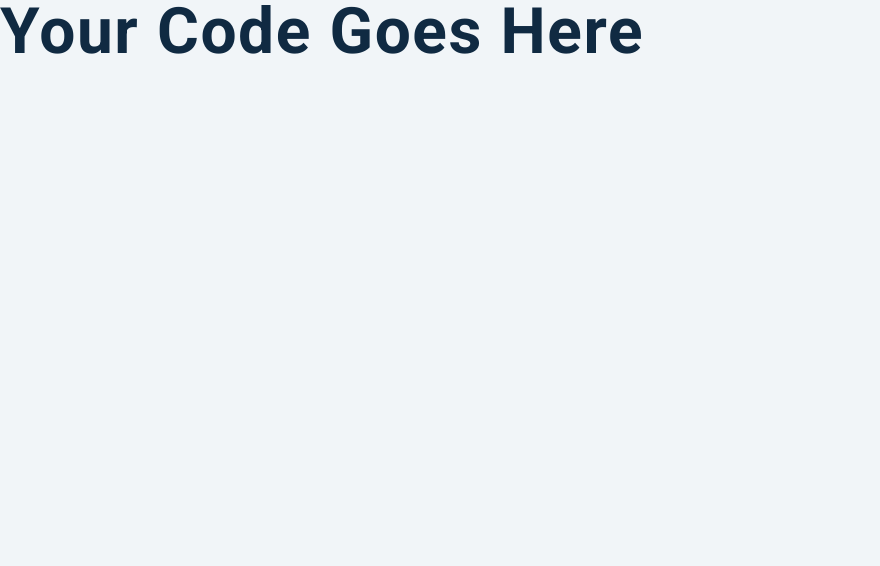
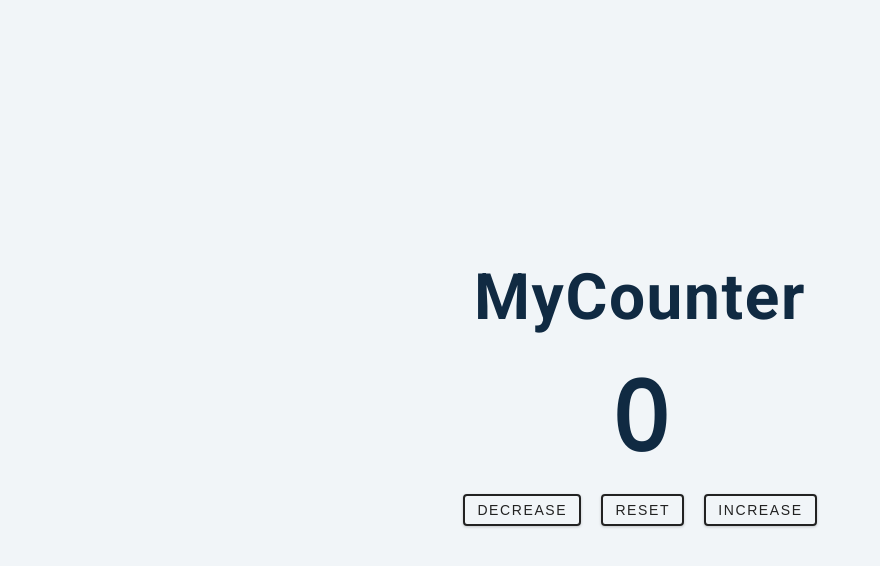
Before and after one commit to diamond-nicholas/simple_counter-app, a plain HTML site: page index.html in a window 1280 px wide. Shown: the whole page, without its empty margins (0-880 px from the left). Drawn offline with nearby package versions, Linux system fonts and the light colour scheme.

Commit message:
add html setup to counter

```diff
--- a/index.html
+++ b/index.html
@@ -9,7 +9,17 @@
     <link rel="stylesheet" href="styles.css" />
   </head>
   <body>
-    <h1>your code goes here</h1>
+    <main>
+      <div class="container">
+        <h1>myCounter</h1>
+        <span id="value">0</span>
+        <div class="button-container">
+          <button class="btn decrease">decrease</button>
+          <button class="btn reset">reset</button>
+          <button class="btn increase">increase</button>
+        </div>
+      </div>
+    </main>
     <!-- javascript -->
     <script src="app.js"></script>
   </body>
```
